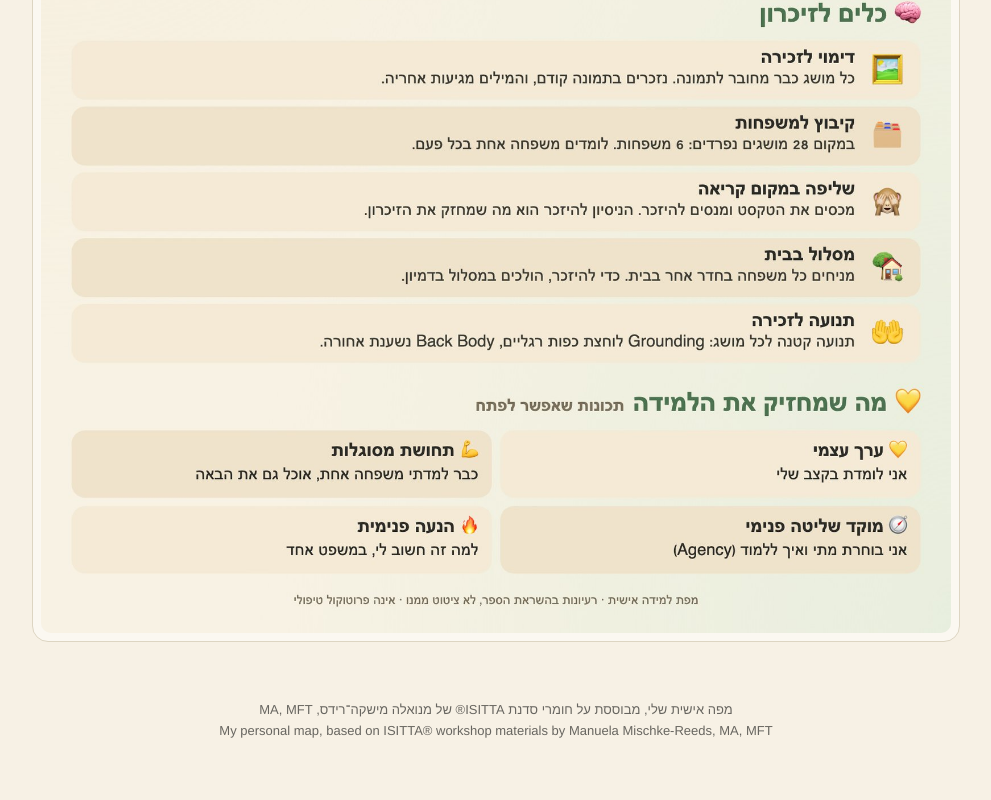
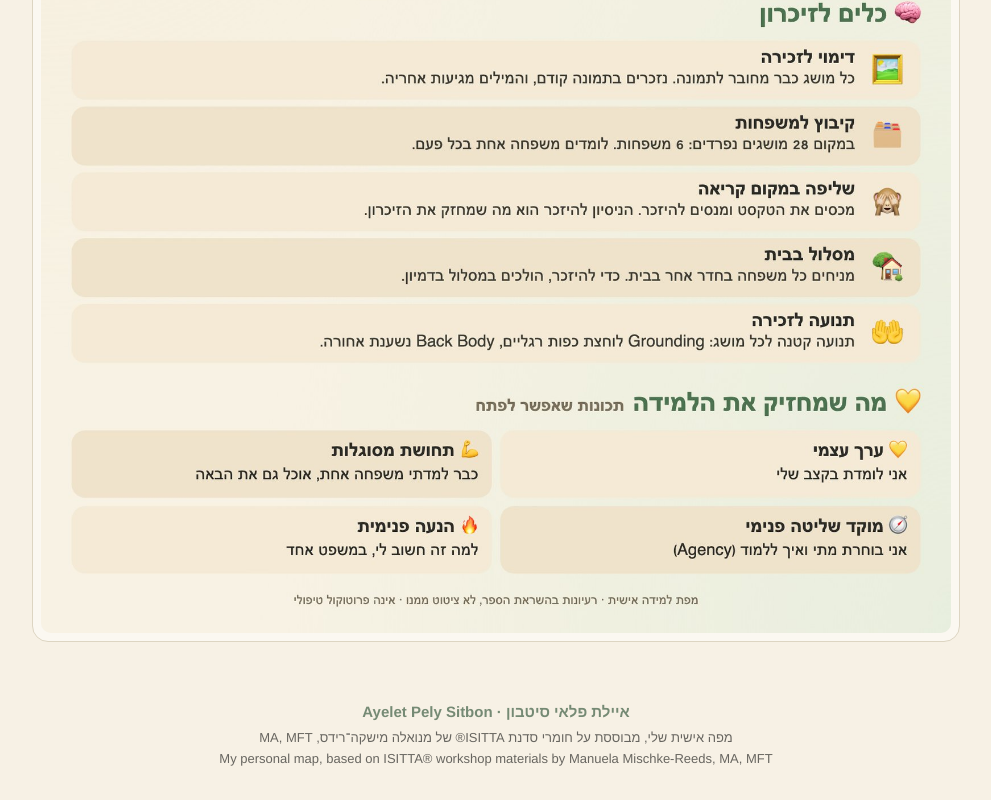
Before and after one commit to fire17/isitta-map, a plain HTML site: page index.html in a window 1280 px wide. Shown: the part 8795-9595 px from the top of the page, without its empty margins (144-1135 px from the left). Before the commit the page ends 9567 px from the top, so only its background shows below. Drawn offline with Linux system fonts and the light colour scheme.

Commit message:
Footer: add site owner's name (HE + EN)

```diff
--- a/index.html
+++ b/index.html
@@ -24,6 +24,7 @@
   footer { max-width:960px; margin:0 auto; text-align:center; font-size:13px; line-height:1.6; opacity:.7; padding:0 16px 30px; }
   footer p { margin:0; }
   footer .nw { white-space:nowrap; }
+  footer .owner { font-size:15px; font-weight:600; opacity:1; color:var(--green); margin-bottom:4px; }
 </style>
 </head>
 <body>
@@ -52,6 +53,7 @@
   </section>
 </main>
 <footer>
+  <p class="owner" lang="he" dir="rtl">איילת פלאי סיטבון · <span lang="en" dir="ltr">Ayelet Pely Sitbon</span></p>
   <p lang="he" dir="rtl">מפה אישית שלי, מבוססת על חומרי סדנת ISITTA® של <span class="nw">מנואלה מישקה־רידס, MA, MFT</span></p>
   <p lang="en" dir="ltr">My personal map, based on ISITTA® workshop materials by <span class="nw">Manuela Mischke-Reeds, MA, MFT</span></p>
 </footer>
```
